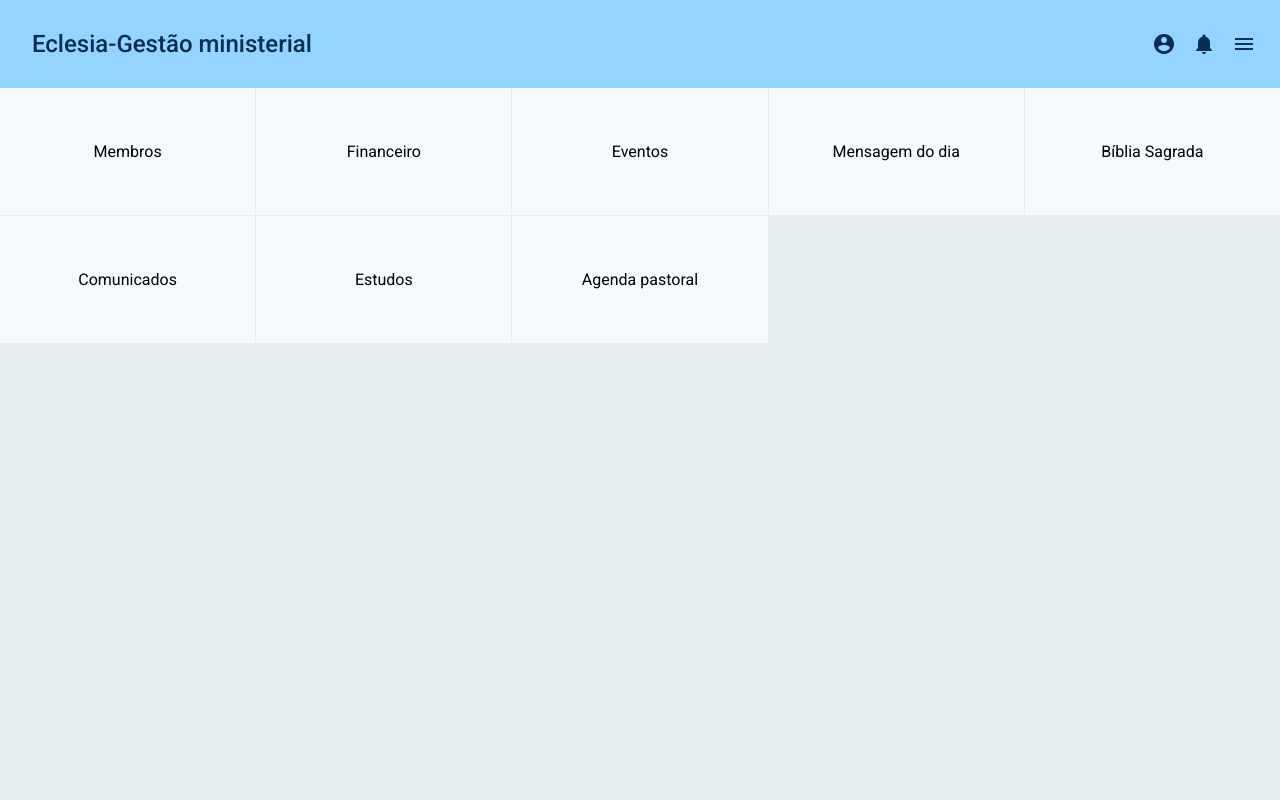
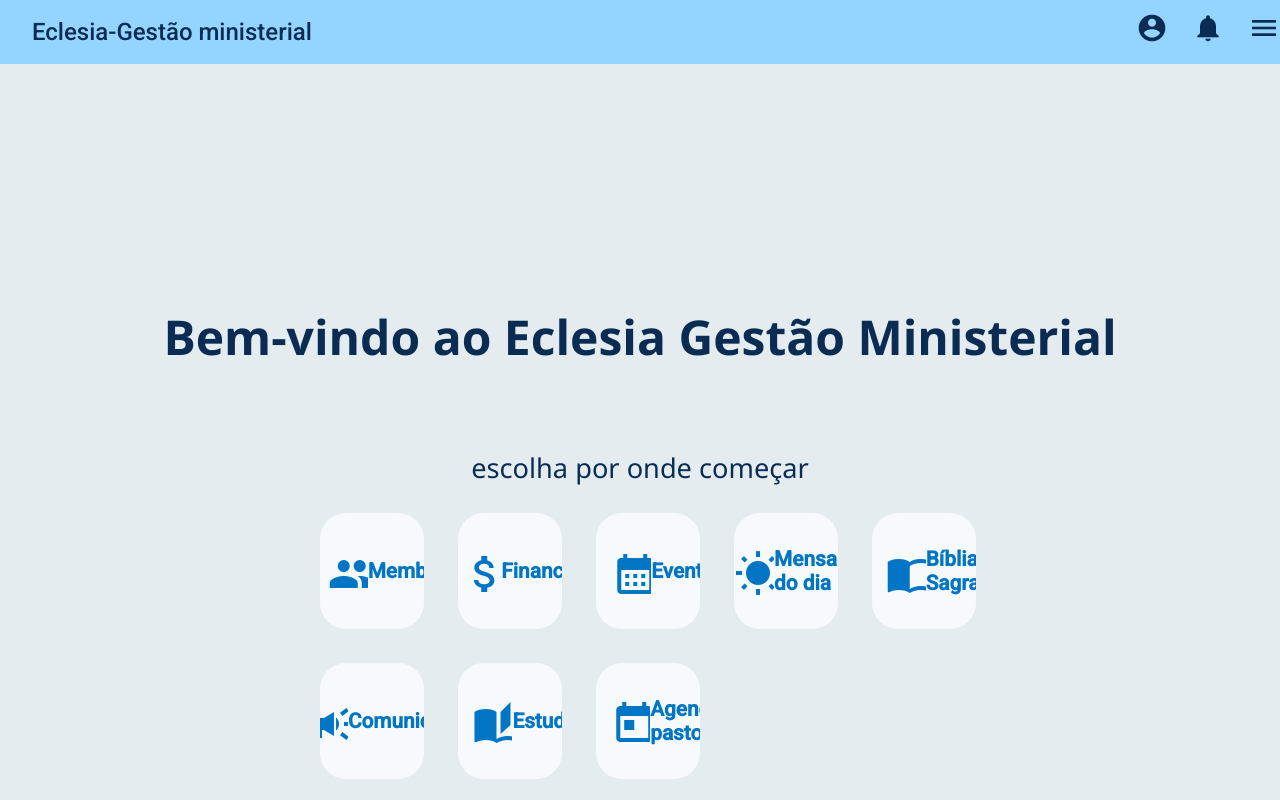
Before and after one commit to uendel23/Eclesia-Gestao-Ministerial, an Angular app: page / in a window 1280 px wide. Built offline with nearby package versions, Linux system fonts and the light colour scheme.

Commit message:
modificações no dashboard

```diff
--- a/src/app/app.html
+++ b/src/app/app.html
@@ -1,3 +1,2 @@
 <app-home></app-home>
 <app-dashboard></app-dashboard>
-<router-outlet></router-outlet>
--- a/src/app/app.routes.ts
+++ b/src/app/app.routes.ts
@@ -3,5 +3,6 @@ import { Home } from './home/home';
 
 
 export const routes: Routes = [
-  {path:'home', component: Home},
+  {path:'membros', component: Home},
+
 ];
--- a/src/app/dashboard/dashboard.html
+++ b/src/app/dashboard/dashboard.html
@@ -1,12 +1,13 @@
-
-<mat-grid-list cols="5" rowHeight="2:1">
-  <mat-grid-tile>Membros</mat-grid-tile>
-  <mat-grid-tile>Financeiro</mat-grid-tile>
-  <mat-grid-tile>Eventos</mat-grid-tile>
-  <mat-grid-tile>Mensagem do dia</mat-grid-tile>
-  <mat-grid-tile>Bíblia Sagrada</mat-grid-tile>
-  <mat-grid-tile>Comunicados</mat-grid-tile>
-  <mat-grid-tile>Estudos</mat-grid-tile>
-  <mat-grid-tile>Agenda pastoral</mat-grid-tile>
-
+<h1>Bem-vindo ao Eclesia Gestão Ministerial</h1>
+<p>escolha por onde começar</p>
+<mat-grid-list cols="5" rowHeight="100px" gutterSize= "50px">
+  <a routerLink="/membros"><mat-grid-tile ><mat-icon class="icon">group</mat-icon>Membros</mat-grid-tile></a>
+  <a routerLink="/Financeiro"><mat-grid-tile ><mat-icon class="icon">attach_money</mat-icon> Financeiro</mat-grid-tile></a>
+  <a routerLink="/Eventos"><mat-grid-tile ><mat-icon class="icon">calendar_month</mat-icon>Eventos</mat-grid-tile></a>
+  <a routerLink="/Mensagem"><mat-grid-tile ><mat-icon class="icon">wb_sunny</mat-icon> Mensagem <br>do dia</mat-grid-tile></a>
+  <a routerLink="/Bíblia Sagrada"><mat-grid-tile ><mat-icon class="icon">import_contacts</mat-icon> Bíblia Sagrada</mat-grid-tile></a>
+  <a routerLink="/Comunicados"><mat-grid-tile ><mat-icon class="icon">campaign</mat-icon> Comunicados</mat-grid-tile></a>
+  <a routerLink="/Estudos"><mat-grid-tile ><mat-icon class="icon">auto_stories</mat-icon> Estudos</mat-grid-tile></a>
+  <a routerLink="/Agenda pastoral"><mat-grid-tile ><mat-icon class="icon">today</mat-icon> Agenda pastoral</mat-grid-tile></a>
 </mat-grid-list>
+<router-outlet></router-outlet>
--- a/src/app/dashboard/dashboard.scss
+++ b/src/app/dashboard/dashboard.scss
@@ -1,3 +1,44 @@
+h1{
+  display: flex;
+  justify-content: center;
+  margin:15rem 0 5rem 0;
+  font-size: 3rem;
+  font-weight: bold;
+  color: #0a2c53;
+  font-family: 'Segoe UI', Tahoma, Geneva, Verdana, sans-serif;
+}
+
+p {
+  display: flex;
+  justify-content: center;
+  font-size: 1.7rem;
+  color: #0a2c53;
+  font-family: 'Segoe UI', Tahoma, Geneva, Verdana, sans-serif;
+}
+
+
+mat-grid-list {
+  max-width: 50%;
+  margin: 0 auto;
+
+}
 mat-grid-tile {
+  padding: 8px;
+  color: #0276C4;
+  font-weight: bold;
+  font-size: 1.3rem;
   background: #F7FAFC;
+  border-radius: 26px;
+  margin-right: 1rem;
 }
+
+.icon{
+  font-size: 3rem;
+  padding: 2.5rem;
+  margin-bottom: 1.2rem;
+
+}
+
+//::ng-deep .mat-grid-tile-content{
+//  margin-right: 2rem;
+//}
--- a/src/app/dashboard/dashboard.ts
+++ b/src/app/dashboard/dashboard.ts
@@ -1,9 +1,10 @@
 import { Component } from '@angular/core';
 import {MatGridListModule} from '@angular/material/grid-list';
-
+import { RouterOutlet } from '@angular/router';
+import { MatIconModule } from '@angular/material/icon';
 @Component({
   selector: 'app-dashboard',
-  imports: [MatGridListModule],
+  imports: [MatGridListModule, RouterOutlet,MatIconModule],
   templateUrl: './dashboard.html',
   styleUrl: './dashboard.scss'
 })
--- a/src/app/home/home.html
+++ b/src/app/home/home.html
@@ -4,16 +4,17 @@
   <span></span>
   <span class="spacer"></span>
 
-  <a matIconButton class=" perfil-icon" aria-label="icone de perfil">
-    <mat-icon>account_circle</mat-icon></a>
+  <a matIconButton aria-label="icone de perfil">
+    <mat-icon class="perfil-icon" >account_circle</mat-icon></a>
 
-    <a matIconButton class="notificacao-icon" aria-label="icone de notificações">
-      <mat-icon>notifications</mat-icon></a>
-      <button matIconButton class="menu-icon" aria-label="icone do menu" [matMenuTriggerFor]="menu">
-        <mat-icon>menu</mat-icon>  </button>
-        <mat-menu #menu="matMenu" xPosition="before" class="menu-lateral">
-          <button mat-menu-item >Secretaria</button>
-          <button mat-menu-item >Configurações</button>
-          <button mat-menu-item >Sair</button>
-        </mat-menu>
+  <a matIconButton  aria-label="icone de notificações">
+    <mat-icon class="notificacao-icon">notifications</mat-icon></a>
+
+  <button matIconButton  aria-label="icone do menu" [matMenuTriggerFor]="menu">
+     <mat-icon class="menu-icon">menu</mat-icon>  </button>
+     <mat-menu #menu="matMenu" xPosition="before" class="menu-lateral">
+        <button mat-menu-item >Secretaria</button>
+        <button mat-menu-item >Configurações</button>
+        <button mat-menu-item >Sair</button>
+     </mat-menu>
 </mat-toolbar>
--- a/src/app/home/home.scss
+++ b/src/app/home/home.scss
@@ -3,10 +3,12 @@
 }
 
 .toolbar {
+  display: flex;
+  align-items: center;
   width: 100%;
   background-color: #93D5FF;
   color: #0a2c53;
-  height: 5.5rem;
+  height: 4rem;
 }
 
 .title{
@@ -14,6 +16,20 @@
   font-weight: calc(450 * 1.2);
   padding-left: 1rem;
 }
+
+.perfil-icon, .notificacao-icon, .menu-icon {
+font-size: 2rem;
+padding: 1rem 1rem;
+}
+
+::ng-deep .mat-mdc-icon-button {
+  margin-left: 1rem;
+  margin-bottom: 3rem;
+}
+
+
+
+
 
 ::ng-deep.mat-mdc-menu-panel{
   margin-top: 1.7rem;
```
